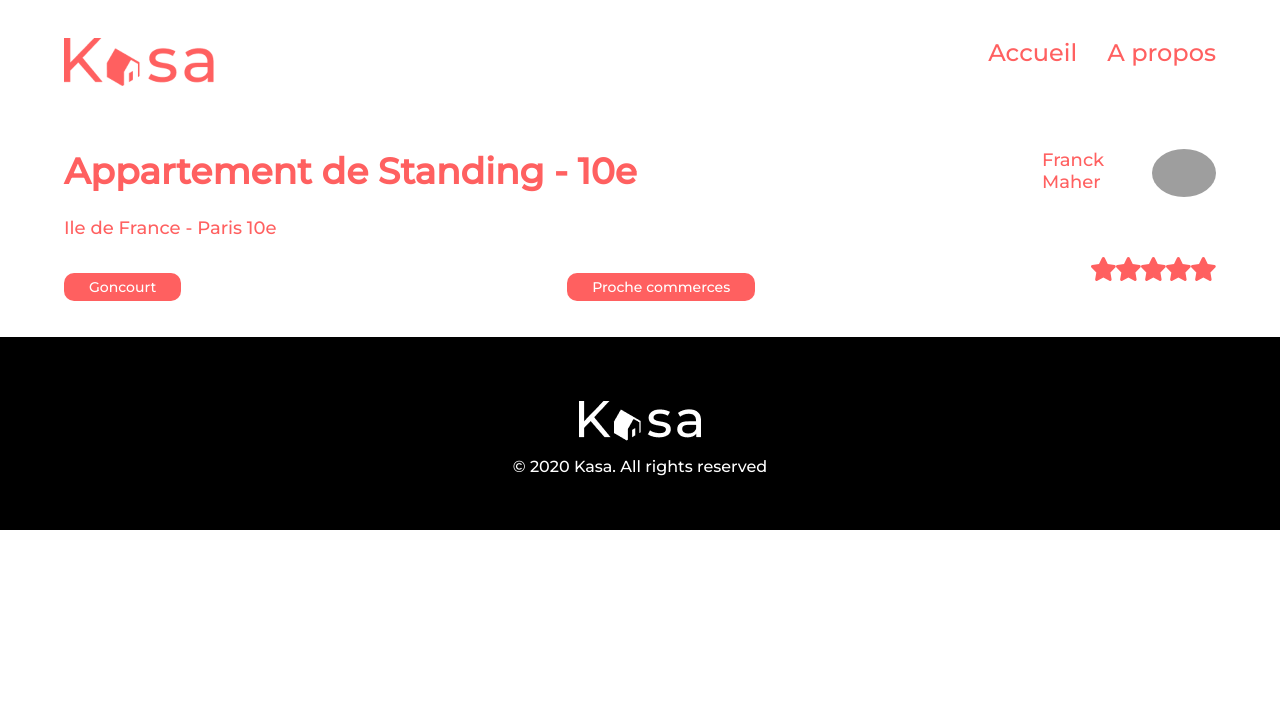
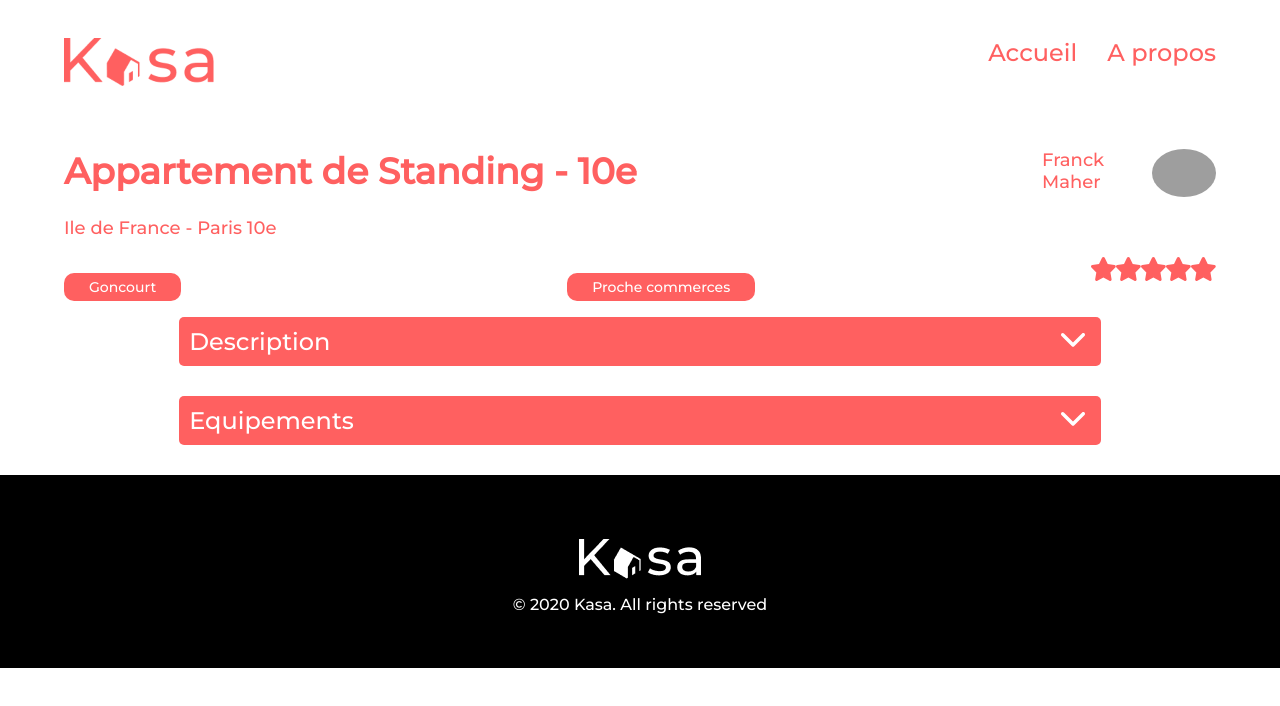
Before and after one commit to maud-vernet/kasa, a React (Create React App) app: page /logement/0979876d in a window 1280 px wide. Shown: the top 706 px of the page. Built offline with nearby package versions, Linux system fonts and the light colour scheme; grey boxes are pictures that could not be loaded.

Commit message:
add box component to logements page

```diff
--- a/src/components/Box/Box.jsx
+++ b/src/components/Box/Box.jsx
@@ -2,7 +2,7 @@ import React, { useState } from 'react'
 import './Box.css'
 import openingIcon from '../../assets/vector.svg'
 
-function Box({ description, title }) {
+function Box({ content, title }) {
     const [isClosed, setIsOpen] = useState(true)
 
     return (
@@ -35,7 +35,7 @@ function Box({ description, title }) {
                             />
                         </button>
                     </div>
-                    <div className="box-description">{description}</div>
+                    <div className="box-description">{content}</div>
                 </div>
             )}
         </div>
--- a/src/pages/Logement.jsx
+++ b/src/pages/Logement.jsx
@@ -2,6 +2,7 @@ import { useParams } from 'react-router-dom'
 import Loader from '../components/Loader/Loader'
 import Tag from '../components/Tag/Tag'
 import Rate from '../components/Rate/Rate'
+import Box from '../components/Box/Box'
 
 import { useState, useEffect } from 'react'
 
@@ -75,6 +76,22 @@ function Logement() {
                             </div>
                         </div>
                     </div>
+                    <div className="logement-details">
+                        <Box
+                            title="Description"
+                            content={logement.description}
+                        />
+                        <Box
+                            title="Equipements"
+                            content={
+                                <ul>
+                                    {logement.equipments.map((equipment) => (
+                                        <li key={equipment}>{equipment}</li>
+                                    ))}
+                                </ul>
+                            }
+                        />
+                    </div>
                 </div>
             )}
         </main>
```
